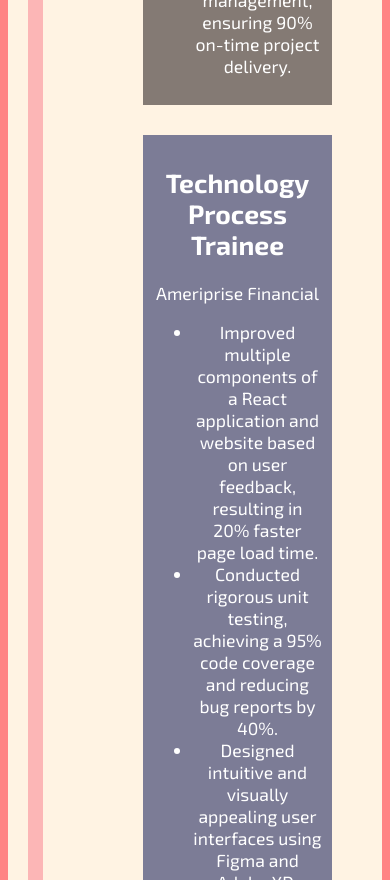
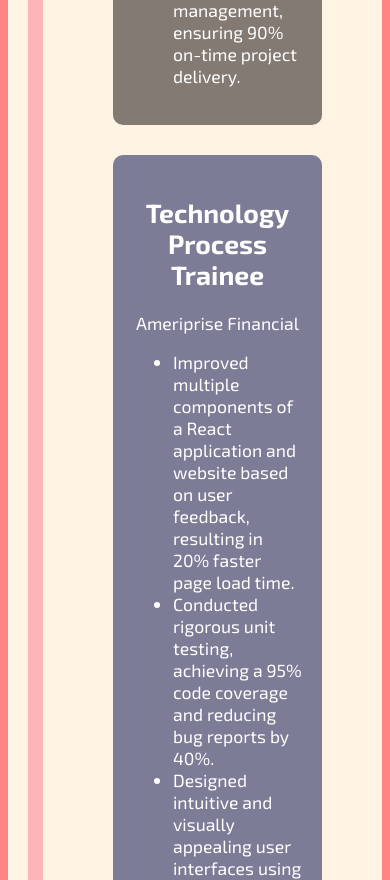
Before and after one commit to PranavMalhotra/Portfolio, a React (Create React App) app: page /experience in a window 390 px wide. Shown: the part 1120-2000 px from the top of the page. Built offline with nearby package versions, Linux system fonts and the light colour scheme; the HTML template or start-up script is replaced by a standard one.

Commit message:
added mobile compatibility

```diff
--- a/src/components/Experience/Experience.css
+++ b/src/components/Experience/Experience.css
@@ -50,12 +50,17 @@
   color: #ffffff;
   font-family: "Exo 2";
   font-size: 1.1rem;
-  padding: 10px;
+  padding: 20px;
   text-align: center;
   position: absolute;
+  border-radius: 10px;
   animation: slideIn 1s forwards;
 }
 
+.circle-text1 li,
+.circle-text2 li{
+  text-align: left;
+}
 .circle-text1 {
   background-color: #847a74;
   left: 50px;
@@ -68,7 +73,7 @@
   background-color: #7c7c96;
   left: 50px;
   transform: translateY(-50%);
-  margin-top: 350px;
+  margin-top: 390px;
   width: calc(100% - 100px);
 }
 
@@ -109,7 +114,7 @@
 
   .circle-text1 {
     background-color: #847a74;
-    left: 50px;
+    left: 20px;
     position: relative;
     transform: translateY(-55%);
     margin-top: 50px;
@@ -119,7 +124,7 @@
 
   .circle-text2 {
     background-color: #7c7c96;
-    left: 50px;
+    left: 20px;
     position: relative;
     transform: translateY(-50%);
     margin-top: 30px;
```
Also changed, not shown: 12 other files (tests, documents, lock files or other folders).
